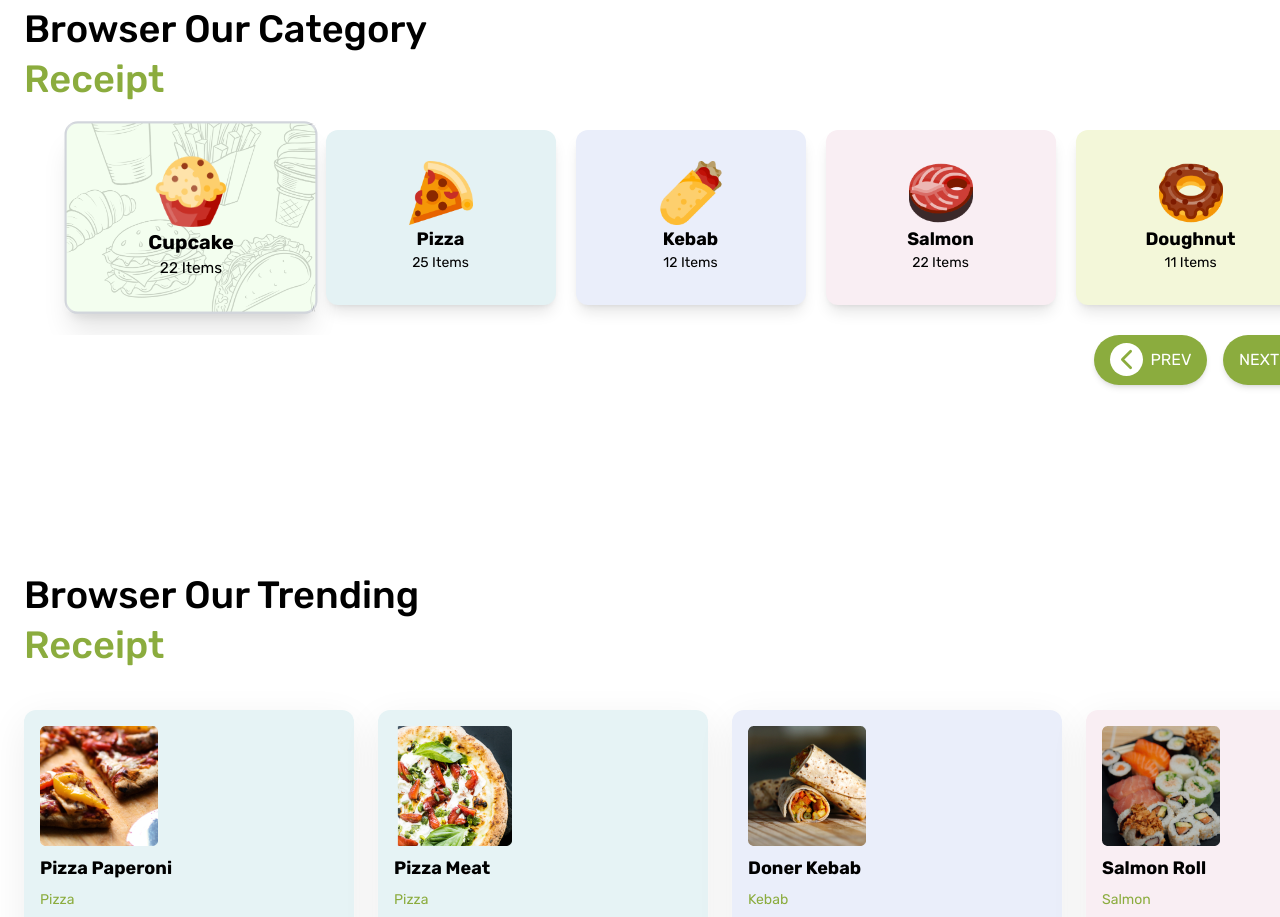
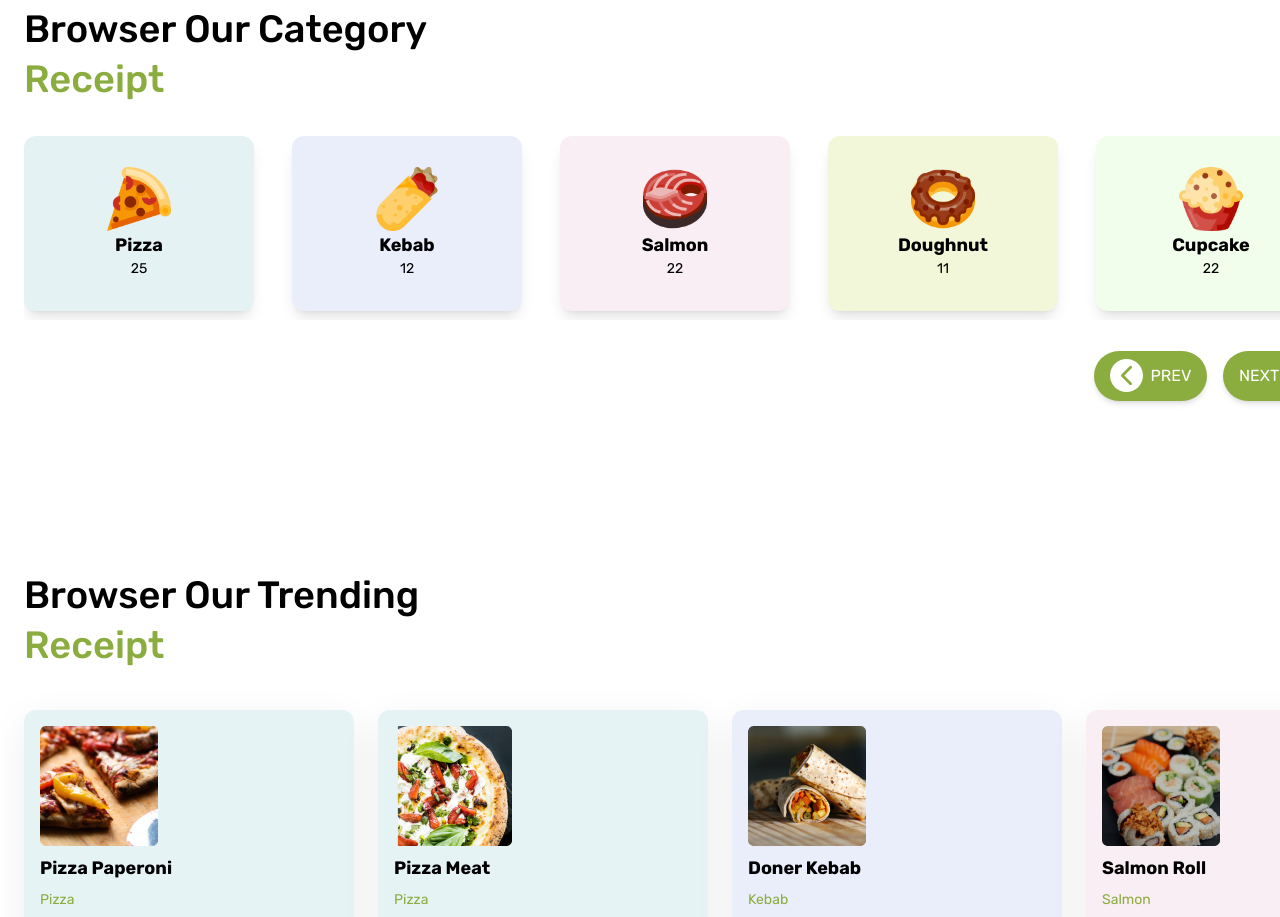
Before and after one commit to Imamhari/frontendtest-elemesid, a Next.js app: page / in a window 1280 px wide. Shown: the part 820-1737 px from the top of the page. Built offline with nearby package versions, Linux system fonts and the light colour scheme.

Commit message:
carousel ok

```diff
--- a/package.json
+++ b/package.json
@@ -12,7 +12,8 @@
     "lucide-react": "^0.476.0",
     "next": "15.1.7",
     "react": "^19.0.0",
-    "react-dom": "^19.0.0"
+    "react-dom": "^19.0.0",
+    "swiper": "^11.2.4"
   },
   "devDependencies": {
     "@eslint/eslintrc": "^3",
--- a/src/app/component/Carousel.jsx
+++ b/src/app/component/Carousel.jsx
@@ -1,6 +1,10 @@
 "use client";
-import { useState } from "react";
+import { Swiper, SwiperSlide } from "swiper/react";
+import { Navigation, Autoplay, Pagination } from "swiper/modules";
 import { ChevronRight, ChevronLeft } from "lucide-react";
+import "swiper/css";
+import "swiper/css/navigation";
+import "swiper/css/pagination";
 
 const items = [
   {
@@ -33,61 +37,87 @@ const items = [
     count: 11,
     bg: "bg-[#F3F7D9]",
   },
+  {
+    name: "Cupcake",
+    icon: "/assets/icon/cupcake.png",
+    count: 22,
+    bg: "bg-[#F0FEEB]",
+  },
+  {
+    name: "Pizza",
+    icon: "/assets/icon/pizza.png",
+    count: 25,
+    bg: "bg-[#E4F2F4]",
+  },
+  {
+    name: "Kebab",
+    icon: "/assets/icon/kebab.png",
+    count: 12,
+    bg: "bg-[#EAEEFA]",
+  },
+  {
+    name: "Salmon",
+    icon: "/assets/icon/salmon.png",
+    count: 22,
+    bg: "bg-[#F9EEF3]",
+  },
+  {
+    name: "Doughnut",
+    icon: "/assets/icon/doughnut.png",
+    count: 11,
+    bg: "bg-[#F3F7D9]",
+  },
+
 ];
 
 function Carousel() {
-  const [current, setCurrent] = useState(0);
-
-  const nextSlide = () => {
-    setCurrent((prev) => (prev === items.length - 1 ? 0 : prev + 1));
-  };
-
-  const prevSlide = () => {
-    setCurrent((prev) => (prev === 0 ? items.length - 1 : prev - 1));
-  };
-
   return (
     <section className="flex flex-col">
-      <div className="flex justify-center overflow-hidden max-w-screen xl xl:max-w-screen-2xl  w-[1333px] h-[215px] p-[10px] gap-5">
+      <div className="w-[1333px] h-[215px]">
+      <Swiper
+        modules={[Navigation, Autoplay]}
+        spaceBetween={7}
+        slidesPerView={5}
+        navigation={{
+          nextEl: ".next-btn",
+          prevEl: ".prev-btn",
+        }}
+
+        autoplay={{ delay: 3000 }}
+        loop={true}
+        className="flex justify-center max-w-screen xl:max-w-screen-2xl h-[200px]  items-center"
+      >
         {items.map((item, index) => (
+          <SwiperSlide key={index} className="flex justify-center items-center pt-4">
             <div
-            key={index}
-            className={`relative flex flex-col items-center justify-center w-[230px] h-[175px] p-4 rounded-xl shadow-lg transition-all duration-300 cursor-pointer
-              ${index === current ? "scale-110 shadow-xl border-2 border-gray-300"  : "scale-100"}
-              ${item.bg}
-              hover:scale-110`}
+              className={`${item.bg} relative flex flex-col items-center justify-center w-[230px] h-[175px]  rounded-xl shadow-lg transition-all duration-300 cursor-pointer hover:scale-110 hover:z-20`}
             >
               <div
-              className={`absolute inset-0 bg-cover bg-center transition-opacity duration-300
-                ${index === current ? "opacity-20" : "opacity-0"}
-                hover:opacity-20`}
+                className="absolute inset-0 bg-cover bg-center opacity-0 hover:opacity-20 transition-opacity"
                 style={{ backgroundImage: "url('/assets/backgroud.png')" }}
               ></div>
-            {/* Icon */}
+
               <img
                 src={item.icon}
                 alt={item.name}
                 className="w-16 h-16 relative z-10"
               />
-            <h4 className="relative z-10 text-lg font-semibold">{item.name}</h4>
-            <p className="relative z-10 text-sm">{item.count} Items</p>
+              <h4 className="relative z-10 text-lg font-semibold">
+                {item.name}
+              </h4>
+              <p className="relative z-10 text-sm">{item.count}</p>
             </div>
+          </SwiperSlide>
         ))}
+      </Swiper>
       </div>
 
-      {/* Navigation Buttons */}
-      <div className="flex justify-end mr-20 gap-4">
-        <button
-          onClick={prevSlide}
-          className="flex justify-center items-center gap-2 w-[113px] h-[50px] bg-[#8BAC3E] text-white rounded-full shadow-md hover:bg-[#A4B441] transition"
-        >
+      <div className="xl:flex justify-end mr-20 gap-4 mt-4 hidden">
+        <button className="prev-btn flex justify-center items-center gap-2 w-[113px] h-[50px] bg-[#8BAC3E] text-white rounded-full shadow-md hover:bg-[#A4B441] transition">
           <ChevronLeft size={20} className="bg-white text-[#8BAC3E] rounded-full w-[33px] h-[33px]" />
           PREV
         </button>
-        <button
-          onClick={nextSlide}
-          className="flex justify-center items-center gap-2 px-4 py-2 bg-[#8BAC3E] hover:bg-[#A4B441] text-white rounded-full shadow-md  transition w-[113px] h-[50px]"
-        >
+        <button className="next-btn flex justify-center items-center gap-2 px-4 py-2 bg-[#8BAC3E] hover:bg-[#A4B441] text-white rounded-full shadow-md transition w-[113px] h-[50px]">
           NEXT
           <ChevronRight size={20} className="bg-white text-[#8BAC3E] rounded-full w-[33px] h-[33px]" />
         </button>
```
Also changed, not shown: 1 other file (tests, documents, lock files or other folders). Lines whose indentation alone changed are shown as unchanged.
